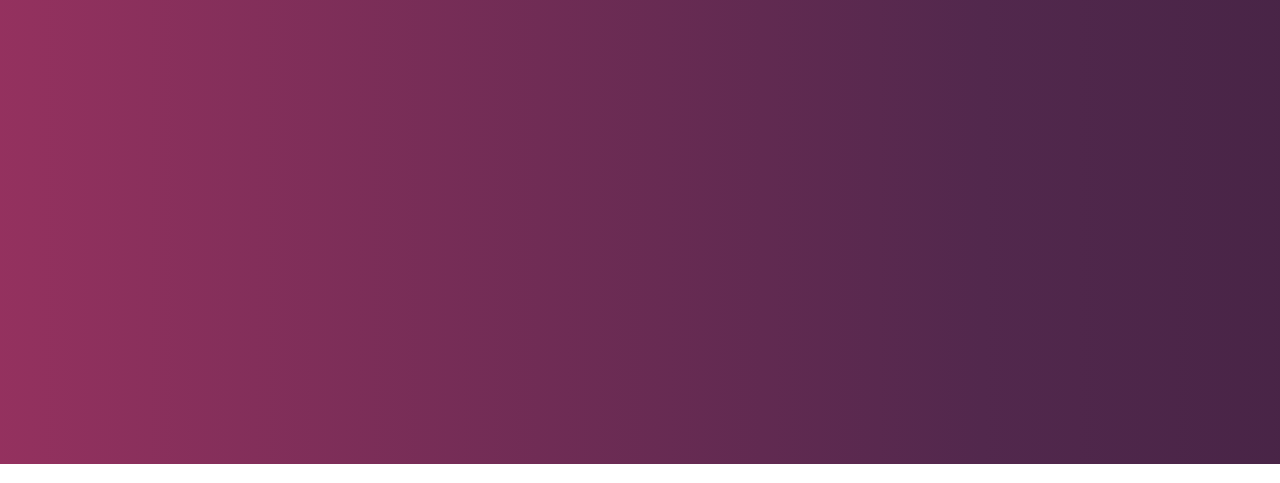
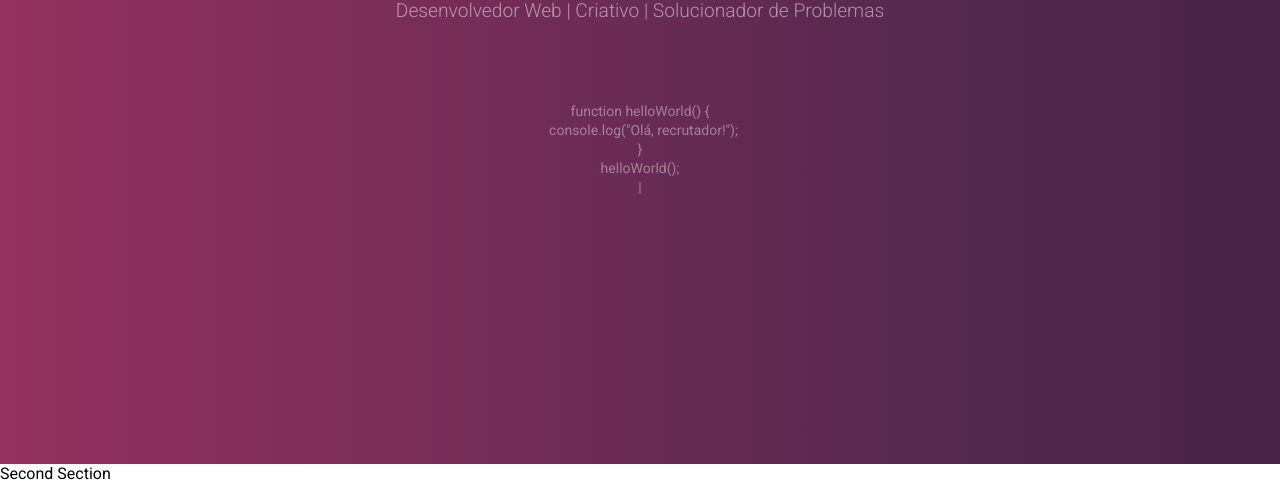
Before and after one commit to DiogoGoularttt/Curriculo, a plain HTML site: page index.html in a window 1280 px wide. Shown: the part 336-819 px from the top of the page. Drawn offline with Linux system fonts and the light colour scheme.

Commit message:
:rocket: feat: Finnaly hero section

```diff
--- a/assets/css/style-mobile.css
+++ b/assets/css/style-mobile.css
@@ -1,3 +1,8 @@
+.main {
+  height: 100vh;
+  background-color: #2a1932;
+}
+
 .desktop-menu {
   display: none;
 }
@@ -84,3 +89,28 @@ header {
 .overlay.active {
   display: block;
 }
+
+.code-animation {
+  position: absolute;
+  top: 0;
+  left: 0;
+  width: 100%;
+  height: 100%;
+  display: flex;
+  gap: 2rem;
+  flex-direction: column;
+  justify-content: center;
+  align-items: center;
+  z-index: 1;
+  opacity: 0.5; /* Ajuste a opacidade para não competir com o conteúdo */
+}
+
+.hero-content h1 {
+  font-size: 2.5rem;
+  margin-bottom: 10px;
+}
+
+.hero-content p {
+  font-size: 0.8rem;
+  font-weight: 300;
+}
--- a/assets/css/style.css
+++ b/assets/css/style.css
@@ -1,13 +1,8 @@
 * {
-  font-family: Arial, Helvetica, sans-serif;
+  font-family: "Roboto", "sans-serif";
   box-sizing: border-box;
   margin: 0;
   padding: 0;
-}
-
-.main {
-  height: 100vh;
-  background-color: #2a1932;
 }
 
 .btn-menu i {
@@ -16,6 +11,8 @@
 
 .desktop-menu {
   padding: 20px 0;
+  z-index: 100; /* Garantir que o menu esteja acima de outros elementos */
+  position: relative;
 }
 
 .lista {
@@ -29,12 +26,48 @@
 .lista li {
   color: #fff;
   font-weight: 200;
+  list-style: none; /* Remover marcadores de lista */
 }
 
 .lista a {
   text-decoration: none;
   color: inherit;
   font-weight: 200;
+  display: block; /* Garantir que o link ocupe todo o espaço do li */
+  padding: 10px; /* Adicionar espaçamento para melhorar a área clicável */
+}
+
+/* Hero Section */
+.hero-section {
+  display: flex;
+  color: #fff;
+  text-align: center;
+  padding: 0 20px;
+}
+
+.code-animation pre {
+  font-family: "Fira Code", monospace;
+  font-size: 14px;
+  color: rgba(255, 255, 255, 0.8);
+}
+
+.hero-content {
+  display: flex;
+  flex-direction: column;
+  align-items: center;
+  justify-content: center;
+  width: 100%;
+  z-index: 2;
+}
+
+.cursor {
+  animation: blink 1s steps(2, start) infinite;
+}
+
+@keyframes blink {
+  to {
+    visibility: hidden;
+  }
 }
 
 @media only screen and (min-width: 769px) {
@@ -50,6 +83,31 @@
     display: none;
   }
 
+  .code-animation {
+    position: absolute;
+    top: 0;
+    left: 0;
+    width: 100%;
+    height: 100%;
+    display: flex;
+    gap: 5rem;
+    flex-direction: column;
+    justify-content: center;
+    align-items: center;
+    z-index: 1;
+    opacity: 0.5; /* Ajuste a opacidade para não competir com o conteúdo */
+  }
+
+  .hero-content h1 {
+    font-size: 3rem;
+    margin-bottom: 10px;
+  }
+
+  .hero-content p {
+    font-size: 1.2rem;
+    font-weight: 300;
+  }
+
   @keyframes gradientMove {
     0% {
       background-position: 0% 50%;
--- /dev/null
+++ b/assets/js/hero-section.js
@@ -0,0 +1,30 @@
+const codeElement = document.getElementById("code");
+const cursor = document.querySelector(".cursor");
+const codeLines = [
+  "function helloWorld() {",
+  '  console.log("Olá, recrutador!");',
+  "}",
+  "helloWorld();",
+];
+
+let lineIndex = 0;
+let charIndex = 0;
+
+function typeCode() {
+  if (lineIndex < codeLines.length) {
+    if (charIndex < codeLines[lineIndex].length) {
+      codeElement.textContent += codeLines[lineIndex][charIndex];
+      charIndex++;
+      setTimeout(typeCode, 50); // Velocidade da digitação
+    } else {
+      codeElement.textContent += "\n"; // Nova linha
+      lineIndex++;
+      charIndex = 0;
+      setTimeout(typeCode, 100); // Tempo entre as linhas
+    }
+  } else {
+    cursor.style.display = "inline"; // Mostra o cursor no final
+  }
+}
+
+typeCode(); // Inicia a animação
--- a/index.html
+++ b/index.html
@@ -7,6 +7,15 @@
       name="description"
       content="Portfólio de Diogo Goulart - Desenvolvedor Web. Explore meus projetos e habilidades."
     />
+    <link
+      href="https://fonts.googleapis.com/css2?family=Roboto:ital,wght@0,100..900;1,100..900&display=swap"
+      rel="stylesheet"
+    />
+    <link
+      href="https://fonts.googleapis.com/css2?family=Fira+Code&display=swap"
+      rel="stylesheet"
+    />
+
     <link
       rel="stylesheet"
       href="assets/css/style-mobile.css"
@@ -33,8 +42,7 @@
           <i id="botaoFechar" class="fa-solid fa-xmark hidden"></i>
         </div>
         <ul class="itens-menu">
-          <li>Início</li>
-          <li>Sobre</li>
+          <a href="#sobre-mim"><li>Sobre mim</li></a>
           <li>Portfólio</li>
           <li>Skills</li>
           <li>Contato</li>
@@ -43,17 +51,26 @@
 
       <nav class="desktop-menu">
         <ul class="lista">
-          <a href="#"><li>Início</li></a>
-          <a href="#"><li>Sobre</li></a>
-          <a href="#"><li>portfólio</li></a>
-          <a href="#"><li>Skills</li></a>
-          <a href="#"><li>Contato</li></a>
+          <li><a href="#sobre-mim">Sobre mim</a></li>
+          <li><a href="#">portfólio</a></li>
+          <li><a href="#">Skills</a></li>
+          <li><a href="#">Contato</a></li>
         </ul>
       </nav>
-      <section class="hero-section"><div class="overlay"></div></section>
+      <section class="hero-section">
+        <div class="overlay"></div>
+        <div class="code-animation">
+          <div class="hero-content">
+            <h1>Diogo Goulart</h1>
+            <p>Desenvolvedor Web | Criativo | Solucionador de Problemas</p>
+          </div>
+          <pre><code id="code"></code><span class="cursor">|</span></pre>
+        </div>
+      </section>
     </main>
-    <!-- <section>Second Section</section> -->
+    <section id="sobre-mim">Second Section</section>
 
     <script src="assets/js/menu.js"></script>
+    <script src="assets/js/hero-section.js"></script>
   </body>
 </html>
```
